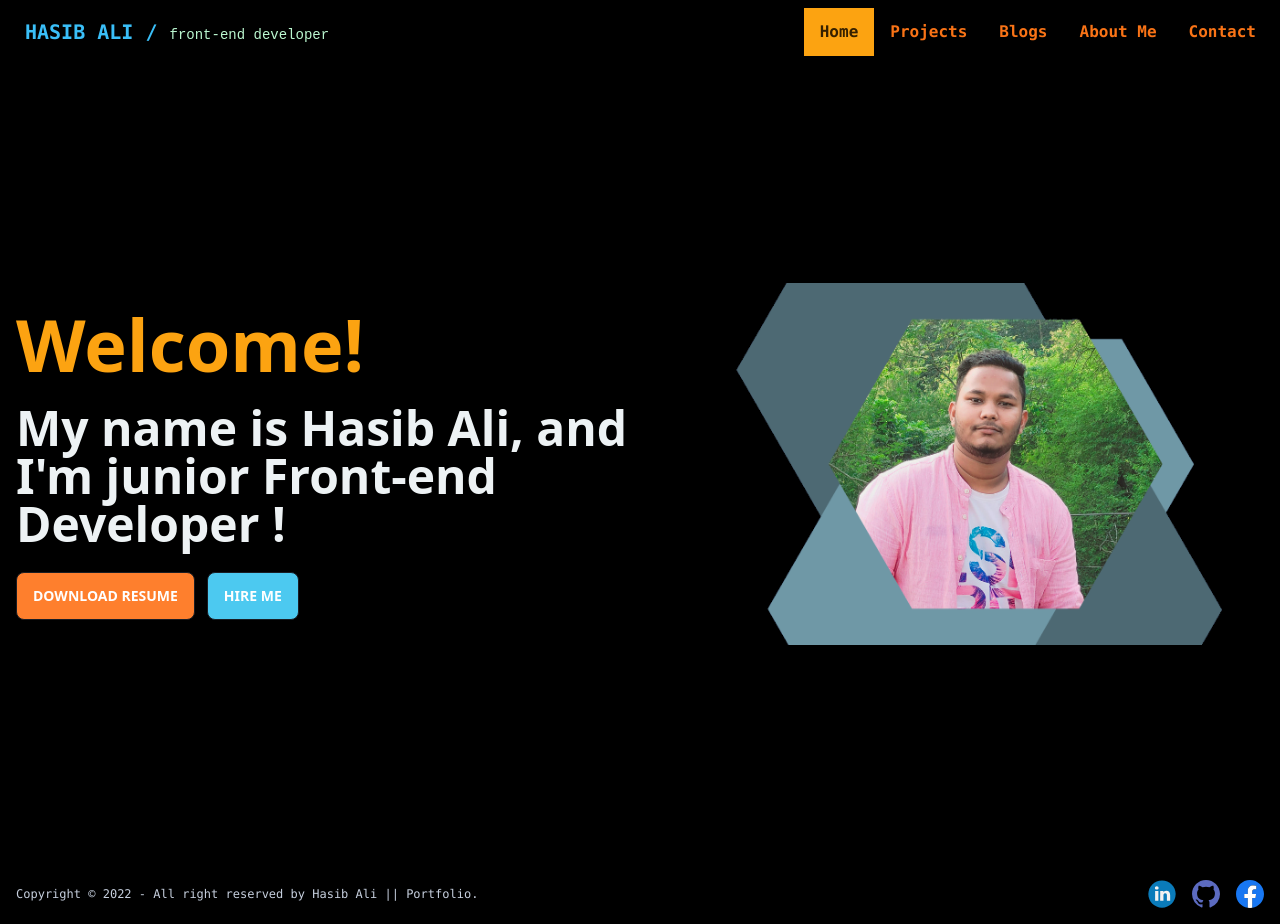
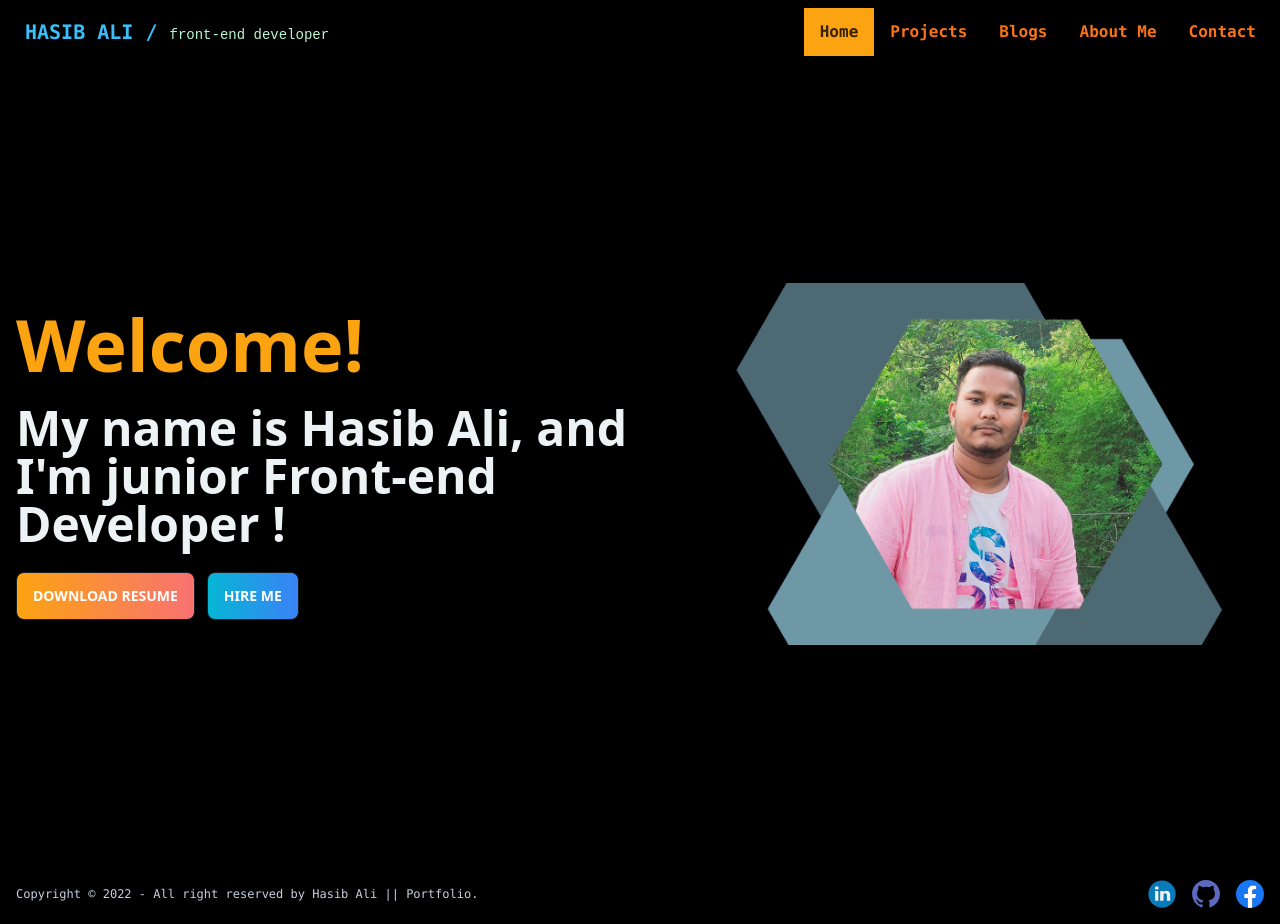
Before and after one commit to HasibAliOpu/dev-portfolio, a React (Create React App) app: page / in a window 1280 px wide. Built offline with nearby package versions, Linux system fonts and the light colour scheme.

Commit message:
give gradient color on home page button

```diff
--- a/src/components/AboutMe/AboutMe.js
+++ b/src/components/AboutMe/AboutMe.js
@@ -15,7 +15,7 @@ const AboutMe = () => {
             data-aos="flip-left"
             data-aos-offset="200"
             data-aos-delay="50"
-            data-aos-duration="2000"
+            data-aos-duration="1500"
             data-aos-easing="ease-in-out"
             className="max-w-sm lg:w-full bg-[#023047] rounded-md shadow-2xl my-10 mx-4 md:mx-auto lg:mx-0 lg:ml-40 xl:ml-56 lg:mt-36"
           >
--- a/src/components/Contact/Contact.js
+++ b/src/components/Contact/Contact.js
@@ -32,6 +32,14 @@ const Contact = () => {
   };
   return (
     <div
+      data-aos="zoom-in"
+      data-aos-offset="200"
+      data-aos-delay="50"
+      data-aos-duration="1000"
+      data-aos-easing="ease-in-out"
+      data-aos-mirror="true"
+      data-aos-once="false"
+      data-aos-anchor-placement="top-center"
       style={{ fontFamily: "cursive" }}
       className="my-10 mx-5 lg:mx-0 text-white"
     >
--- a/src/components/Home/Home.js
+++ b/src/components/Home/Home.js
@@ -27,12 +27,12 @@ const Home = () => {
               My name is Hasib Ali, and I'm junior Front-end Developer !
             </p>
 
-            <button className="btn bg-[#fe7f2d] hover:bg-[#f06000] text-white scale-100 hover:scale-105 ease-in duration-300">
+            <button className="btn bg-gradient-to-r from-primary to-error  hover:bg-gradient-to-r hover:from-rose-400 hover:to-orange-400 text-white scale-100 hover:scale-105 ease-in duration-300">
               <a href={resume} download>
                 Download Resume
               </a>
             </button>
-            <button className="btn bg-[#4cc9f0] hover:bg-[#1cc0f1] scale-100 hover:scale-105 ease-in duration-300 text-white ml-3">
+            <button className="btn bg-gradient-to-r from-cyan-500 to-blue-500 hover:bg-gradient-to-r hover:from-blue-400 hover:to-cyan-400 scale-100 hover:scale-110 ease-in duration-300 text-white ml-3">
               <a
                 href="https://www.linkedin.com/in/hasib-ali-opu-7b8886226/"
                 target="_blank"
```
